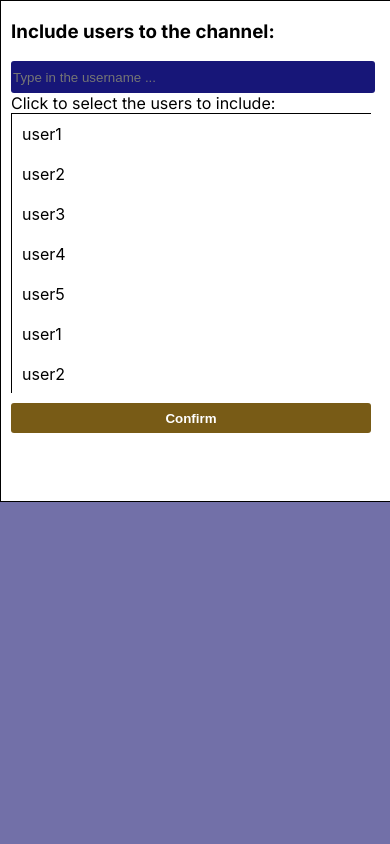
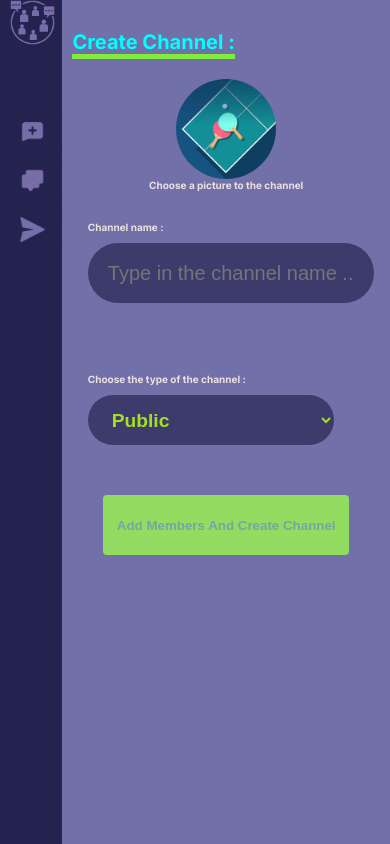
Before and after one commit to soufiane-amt/ft_transcendance, a Next.js app: page /chat/Create-channel in a window 390 px wide. Shown: the top 844 px of the page. Built offline with nearby package versions, Linux system fonts and the light colour scheme.

Commit message:
Add responsivness to the page2 and the modal to add init members to the channel

```diff
--- a/src/app/chat/Create-channel/page.tsx
+++ b/src/app/chat/Create-channel/page.tsx
@@ -1,12 +1,15 @@
+import { ChatLeftBar } from "../../components/ChatLeftBar/ChatLeftBar";
 import { CreateChannel } from "../../components/CreateChannel/CreateChannel";
+import style from '../page.module.css';
 
 
 
 export default function CreateChannelPage() {
 
     return (
-        <>
+        <div className={style.initial_arranging}>
+            <ChatLeftBar/>
             <CreateChannel/>
-        </>
+        </div>
       )
   }
--- a/src/app/components/CreateChannel/ChannelInvitor/ChannelInvitor.module.css
+++ b/src/app/components/CreateChannel/ChannelInvitor/ChannelInvitor.module.css
@@ -1,3 +1,13 @@
+
+.dark_background{
+    background-color: #0000006c;
+    position: fixed;
+    top: 0;
+    left: 0;
+    width: 100%;
+    height: 100%;
+
+}
 
 .user_invitor_modal {
     width: 400px;
@@ -5,19 +15,32 @@
     background-color: rgb(255, 255, 255);
     display: flex;
     flex-direction: column;
-    padding-left: 10px;
-    border: black solid 1px;
+    padding-left: 20px;
+    /* border: black solid 1px; */
+    position: absolute;
+    top: 20%;
+    left: 40%;
+    border-radius: 30px;
 }
 
-.user_invitor_modal_search{width: 90%;}
+.user_invitor_modal h3 {
+    color: black;
+}
+.user_invitor_modal_search{
+    width: 90%;
+    padding-top: 50px;
+}
 .user_invitor_modal_search input{
     width: 100%;
-    height: 30px;
+    height: 35px;
     background-color: #171678;
-    border-radius: 3px;
+    color: aliceblue;
+    border-radius: 15px;
     border: none;
     outline: none;
+    padding-inline: 10px;
     }
+
 .selected{
     background-color: #f23cf5;
 }
@@ -37,27 +60,49 @@
 .user_invitor_modal_selection ul{
     width: 100%;
     background-color: white;
-    border: black solid 1px;
+    margin-top: 30px;
+    /* border: black solid 3px; */
 }
 .user_invitor_modal_selection li{
     list-style-type: none; /* Remove default list bullets */
     cursor: pointer;
     width: 98%;
-    padding-block: 10px;
-    padding-inline: 10px;
+    padding: 10px;
+    border-bottom: rgb(225, 216, 216) solid 0.5px;
   }
 
+  .user_invitor_modal_confirm{
+    display: flex;
+    justify-content: center;
+  }
 
+.user_invitor_modal button:hover{ background-color: #091142;}
 .user_invitor_modal button
 {
-    width: 90%;
-    height: 30px;
-    background-color: #785b16;
-    border-radius: 3px;
+    width: 40%;
+    height: 40px;
+    background-color: #0d1b6c;
+    padding-block: 10px;
+    border-radius: 15px;
     border: none;
     outline: none;
     color: white;
-    font-weight: bold;
+    font-weight: bolder;
     cursor: pointer;
-    margin-top: 10px;
+    margin-top: 50px;
+    font-weight: bolder;
 }
+
+
+/* This section for the items of the displayed users in the modal */
+
+.user_card_item {
+    display: flex;
+    align-items: center;
+}
+.user_card_item img{
+    width: 30px;
+    height: 30px;
+    border-radius: 50%;
+    margin-right: 10px;
+}
--- a/src/app/components/CreateChannel/ChannelInvitor/ChannelInvitor.tsx
+++ b/src/app/components/CreateChannel/ChannelInvitor/ChannelInvitor.tsx
@@ -1,18 +1,42 @@
 import { useState } from "react";
 import style from "./ChannelInvitor.module.css";
+import { useOutsideClick } from "../../../../../hooks/useOutsideClick";
 
-export function ChannelInvitor() {
-    const allUsers = [
-        'user1',
-        'user2',
-        'user3',
-        'user4',
-        'user5',
-    ];
 
-    const [searchedUsers, setSearchedUsers] = useState<string[]>(allUsers);
+type userItemType = { username:string, avatar :string|undefined,}
+
+interface UserItemProps{
+    userCardData : userItemType
+    extraStyle:any,
+    handleUserClick: () =>void
+}
+function UserItemCard ({userCardData, extraStyle, handleUserClick}:UserItemProps)
+{
+    return (
+        <li key={userCardData.username} className={`${style.user_card_item} ${extraStyle}`}
+            onClick={handleUserClick}>
+            <img src={userCardData.avatar}/>
+            <span>{userCardData.username}</span>
+        </li>
+    )
+}
+
+
+
+interface ChannelInvitorProps {
+    handleVisibility: ()=>void
+}
+export function ChannelInvitor({handleVisibility}: ChannelInvitorProps) {
+    const map = new Map <string, string>()
+    map.set('samajat', 'http://localhost:3001/chat/image/6ba7b810-9dad-11d1-80b4-00c04fd430c8.png')
+    map.set('batman50', 'http://localhost:3001/chat/image/550e8400-e29b-41d4-a716-446655440000.jpeg')
+    map.set('johnSnow67', 'http://localhost:3001/chat/image/f47ac10b-58cc-4372-a567-0e02b2c3d479.jpeg')
+
+    const list= ['samajat', 'batman50', 'johnSnow67',]
+    const [searchedUsers, setSearchedUsers] = useState<string[]>(list);
     const [searchedUsername, setSearchedUsername] = useState<string>('');
     const [invitedUsers, setInvitedUsers] = useState<string[]>([]);
+    const ref = useOutsideClick(handleVisibility);
 
     const handleClickUser = (username: string) => {
         if (invitedUsers.includes(username)) {
@@ -31,50 +55,72 @@ export function ChannelInvitor() {
         setSearchedUsername(searchTerm);
 
         if (searchTerm) {
-            const filteredUsers = allUsers.filter((user) =>
+            const filteredUsers = searchedUsers.filter((user) =>
                 user.toLowerCase().includes(searchTerm.toLowerCase())
             );
             setSearchedUsers(filteredUsers);
-        } else {
-            setSearchedUsers(allUsers);
+        }
+        else {
+            setSearchedUsers(list);
         }
     };
         return (
-        <div className={style.user_invitor_modal}>
-            <h3>Include users to the channel:</h3>
+        <div   className={style.dark_background}>
+
+            <div ref={ref} className={style.user_invitor_modal}>
+                {/* <h3>Include users to the channel:</h3> */}
                 <div className={style.user_invitor_modal_search}>
                     <input
                     type="text"
-                    placeholder="Type in the username ..."
+                    placeholder="Search friends ..."
                     value={searchedUsername}
                     onChange={handleSearch}
                     />
                 </div>
             <div className={style.user_invitor_modal_selection}>
-                <label>Click to select the users to include:</label>
+                {/* <label>Select the users to include:</label> */}
                 <ul>
-                {searchedUsers.map((username) => (
-                        <li
-                            key={username}
-                            className={checkUserInvited(username) ? style.selected : ''}
-                            onClick={() => handleClickUser(username)}
-                        >
-                            {username}
-                        </li>
+                {searchedUsers.map((user) => (
+                        // <li
+                        //     key={user}
+                        //     className={checkUserInvited(user) ? style.selected : ''}
+                        //     onClick={() => handleClickUser(user)}
+                        // >
+                        //     {user}
+                        // </li>
+                        <UserItemCard userCardData={{username:user, avatar: map.get(user)}}
+                                extraStyle={checkUserInvited(user) ? style.selected : ''}
+                                handleUserClick={() => handleClickUser(user)}/>
                 ))}
-                    {searchedUsers.map((username) => (
-                        <li
-                            key={username}
-                            className={checkUserInvited(username) ? style.selected : ''}
-                            onClick={() => handleClickUser(username)}
-                        >
-                            {username}
-                        </li>
+                {searchedUsers.map((user) => (
+                        // <li
+                        //     key={user}
+                        //     className={checkUserInvited(user) ? style.selected : ''}
+                        //     onClick={() => handleClickUser(user)}
+                        // >
+                        //     {user}
+                        // </li>
+                        <UserItemCard userCardData={{username:user, avatar: map.get(user)}}
+                                extraStyle={checkUserInvited(user) ? style.selected : ''}
+                                handleUserClick={() => handleClickUser(user)}/>
+                ))}
+                {searchedUsers.map((user) => (
+                        // <li
+                        //     key={user}
+                        //     className={checkUserInvited(user) ? style.selected : ''}
+                        //     onClick={() => handleClickUser(user)}
+                        // >
+                        //     {user}
+                        // </li>
+                        <UserItemCard userCardData={{username:user, avatar: map.get(user)}}
+                                extraStyle={checkUserInvited(user) ? style.selected : ''}
+                                handleUserClick={() => handleClickUser(user)}/>
                 ))}
                 </ul>
             </div>
-            <div>
-                <button>Confirm</button>
+            <div className={style.user_invitor_modal_confirm}>
+                <button  onClick={handleVisibility}>Confirm and Create Channel</button>
+            </div>
         </div>
         </div>
     );
--- a/src/app/components/CreateChannel/CreateChannel.module.css
+++ b/src/app/components/CreateChannel/CreateChannel.module.css
@@ -1,6 +1,6 @@
 .create_channel{
-    width: 100%;
-    height: 100vh;
+    width: 84vw;
+    height: 100%;
     display: flex;
     flex-direction: column;
     align-items:center;
@@ -22,11 +22,17 @@
     align-self: left;
     font-weight: bold;
 }
+.create_channel__image{
+    display: flex;
+    flex-direction: column;
+    align-items: center;
+}
 .create_channel__image input {
     border-radius: 50%;
     width: 150px;
 }
-.create_channel__name, .create_channel__select
+.create_channel__name,
+.create_channel__select
 {
     display: flex;
     flex-direction: column;
@@ -51,7 +57,8 @@
     height: 60px;
     padding-inline: 20px;
 }
-.create_channel__select select
+.create_channel__select select,
+.create_channel__password input
 {
     background-color: #3c3b6c;
     border-radius: 30px;
@@ -66,3 +73,51 @@
     height: 75px;
     padding-inline: 20px;
 }
+
+.create_channel__button{
+    display: flex;
+    justify-content: center;
+    width: 100%;
+    margin-top: 40px;
+}
+.create_channel__button button{
+    width: 80%;
+    height: 60px;
+    background-color: #92dc61;
+    color: rgb(113, 167, 167);
+    font-weight: bolder;
+    cursor: pointer;
+    border-radius: 4px;
+    border: 0;
+}
+
+.create_channel__button button:hover{
+    background-color: #82ec3c;
+    color: black;
+    font-weight: bolder;
+}
+
+
+@media (max-width:650px)
+{
+    .create_channel__image input {
+        border-radius: 50%;
+        width: 100px;
+    }
+    .create_channel label {
+        font-size: x-small;
+    }
+    .create_channel__name input,
+    .create_channel__select select,
+    .create_channel__password input
+    {
+        height: 50px;
+        width: 80%;
+    }
+    .create_channel h3{
+        font-size: 20px;
+    }
+    .create_channel__image{
+        margin-bottom: 20px;
+    }
+}
--- a/src/app/components/CreateChannel/CreateChannel.tsx
+++ b/src/app/components/CreateChannel/CreateChannel.tsx
@@ -9,7 +9,7 @@ export function CreateChannel() {
     const fileInputRef = useRef<HTMLInputElement>(null);
     const [selectedOption, setSelectedOption] = useState("PUBLIC");
     const [newPassword, setNewPassword] = useState('');
-
+    const [displayChannelInvitor, setDisplayChannelInvitor] = useState <boolean> (false)
     const handleSelection = (event: React.ChangeEvent<HTMLSelectElement>) => {
         setSelectedOption(event.target.value);
     };
@@ -22,39 +22,50 @@ export function CreateChannel() {
         fileInputRef.current!.click();
     }
 
+    const handleInviteUsersModal = ()=>{
+        setDisplayChannelInvitor(!displayChannelInvitor)
+    }
     return (
-        // <div className={style.create_channel}>
-        //     <h3>Create Channel :</h3>
-        //     <div className={style.create_channel__image}>
-        //         <input onClick={handleClickUpload} type="image" src={UploadChannelIcon.src} width="30px"/>
-        //         <input ref={fileInputRef} type="file" style={{display:'none'}}  />
-        //     </div>
-        //     <div className={style.create_channel__name}>
-        //         <label>Channel name :</label>
-        //         <input type="text"  placeholder='Type in the channel name ...' />
-        //     </div>
-        //     <div className={style.create_channel__select}>
-        //         <label>Choose the type of the channel :</label>
-        //         <select
-        //             value={selectedOption}
-        //             onChange={handleSelection}>
-        //             <option value="PUBLIC">Public</option>
-        //             <option value="PRIVATE">Private</option>
-        //             <option value="PROTECTED">Protected</option>
-        //         </select>
-        //     </div>
-        //     {
-        //         selectedOption === "PROTECTED" &&
-        //         <div className={style.create_channel__input}>
-        //             <input type="password" placeholder="Password" />
-        //         </div>
-        //     }
-        //     //Add users
+        <div className={style.create_channel}>
+            <h3>Create Channel :</h3>
+            <div className={style.create_channel__image}>
+                <input onClick={handleClickUpload} type="image" src={UploadChannelIcon.src} width="30px"/>
+                <input ref={fileInputRef} type="file" style={{display:'none'}}  />
+                <label >Choose a picture to the channel</label>
+            </div>
+            <div className={style.create_channel__name}>
+                <label>Channel name :</label>
+                <input type="text"  placeholder='Type in the channel name ...' />
+            </div>
+            <div className={style.create_channel__select}>
+                <label>Choose the type of the channel :</label>
+                <select
+                    value={selectedOption}
+                    onChange={handleSelection}>
+                    <option value="PUBLIC">Public</option>
+                    <option value="PRIVATE">Private</option>
+                    <option value="PROTECTED">Protected</option>
+                </select>
+            </div>
+            {
+                selectedOption === "PROTECTED" && (
+                <>
+                    <label>Channel password :</label>
+                    <div className={style.create_channel__password}>
+                        <input type="password" placeholder="Password" />
+                    </div>
+                </>
+                )
+            }
 
-        //     {/* <div className={style.create_channel__button}>
-        //         <button>Create</button>
-        //     </div> */}
-        // </div>
-        <ChannelInvitor/>
+            <div className={style.create_channel__button}>
+                <button onClick={handleInviteUsersModal}>Add Members And Create Channel</button>
+            </div>
+            {
+                displayChannelInvitor && (
+                    <ChannelInvitor handleVisibility={handleInviteUsersModal}/>
+                )
+            }
+        </div>
     )
 }
```
Lines whose indentation alone changed are shown as unchanged.
